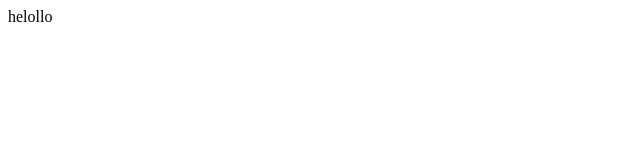
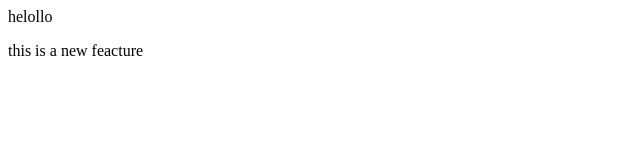
Before and after one commit to appuchandra/localrepo, a plain HTML site: page index.html in a window 1280 px wide. Shown: the whole page, without its empty margins (0-640 px from the left). Drawn offline with Linux system fonts and the light colour scheme.

Commit message:
Add new feature

```diff
--- a/index.html
+++ b/index.html
@@ -1 +1,2 @@
 <p>helollo</p>
+<p>this is a new feacture</p>
```
